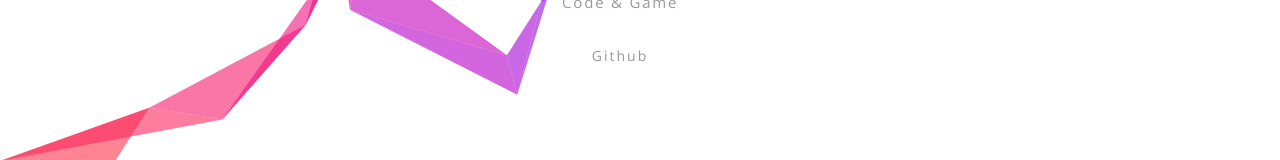
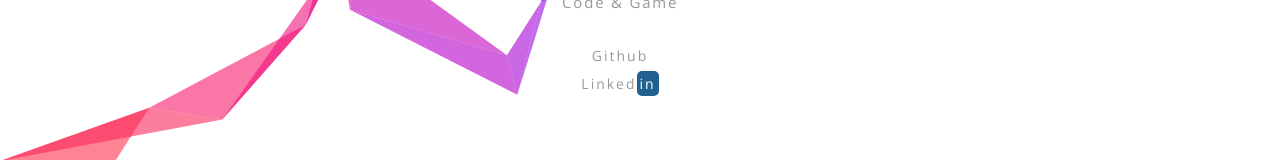
Before and after one commit to kenanbalija/kenanbalija, a plain HTML site: page index.html in a window 1280 px wide. Shown: the part 309-469 px from the top of the page. Drawn offline with nearby package versions, Linux system fonts and the light colour scheme.

Commit message:
added linkedin

```diff
--- a/index.html
+++ b/index.html
@@ -71,6 +71,12 @@
             a:hover {
                 color: #f33;
             }
+            a .linkedin {
+                background-color: #22618F;
+                color: #fff;
+                border-radius: 5px;
+                padding: 3px;
+            }
         </style>
 
          <!-- Global site tag (gtag.js) - Google Analytics -->
@@ -89,6 +95,7 @@
             <h1>Kenan Balija</h1>
             <h2>Code &amp; Game&nbsp;</h2>
             <p><a href="https://github.com/kenanbalija" target="_blank">Github</a></p>
+            <p><a href="https://github.com/kenanbalija" target="_blank">Linked<span class="linkedin">in</span></a></p>
         </div>
         <canvas></canvas>
         <script>
```
